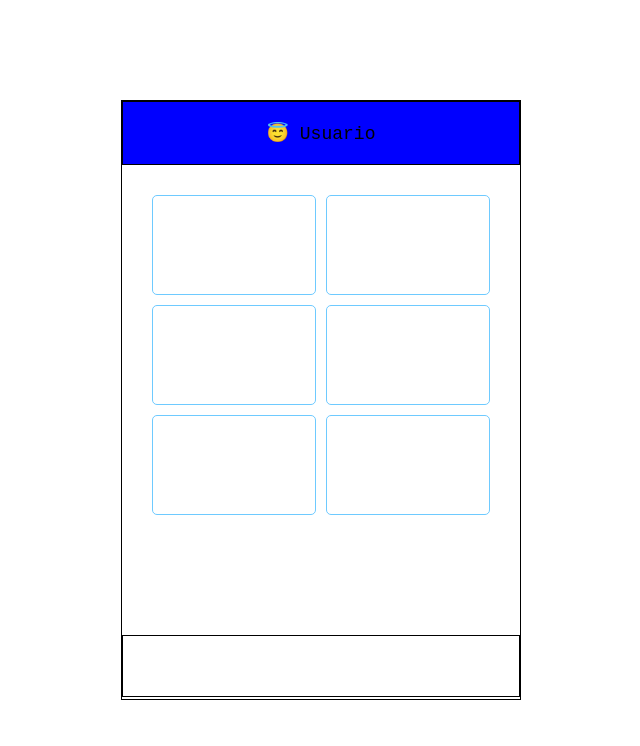
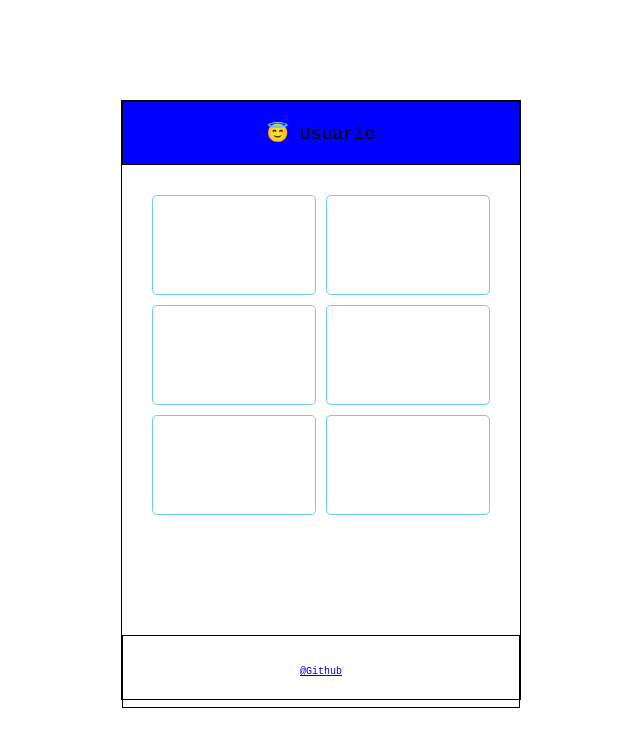
Before and after one commit to Jorg1388/Prueba-Corta1, a plain HTML site: page index.html in a window 1280 px wide. Shown: the whole page, without its empty margins (319-959 px from the left). Drawn offline with Linux system fonts and the light colour scheme.

Commit message:
version5

```diff
--- a/index.html
+++ b/index.html
@@ -28,7 +28,7 @@
             <div class="paneles"></div>
         </div>
 
-        <footer class="footer"></footer>
+        <footer class="footer"><a href="https://github.com/Jorg1388/Prueba-Corta1">@Github</a></footer>
     </main>
 
 
```
